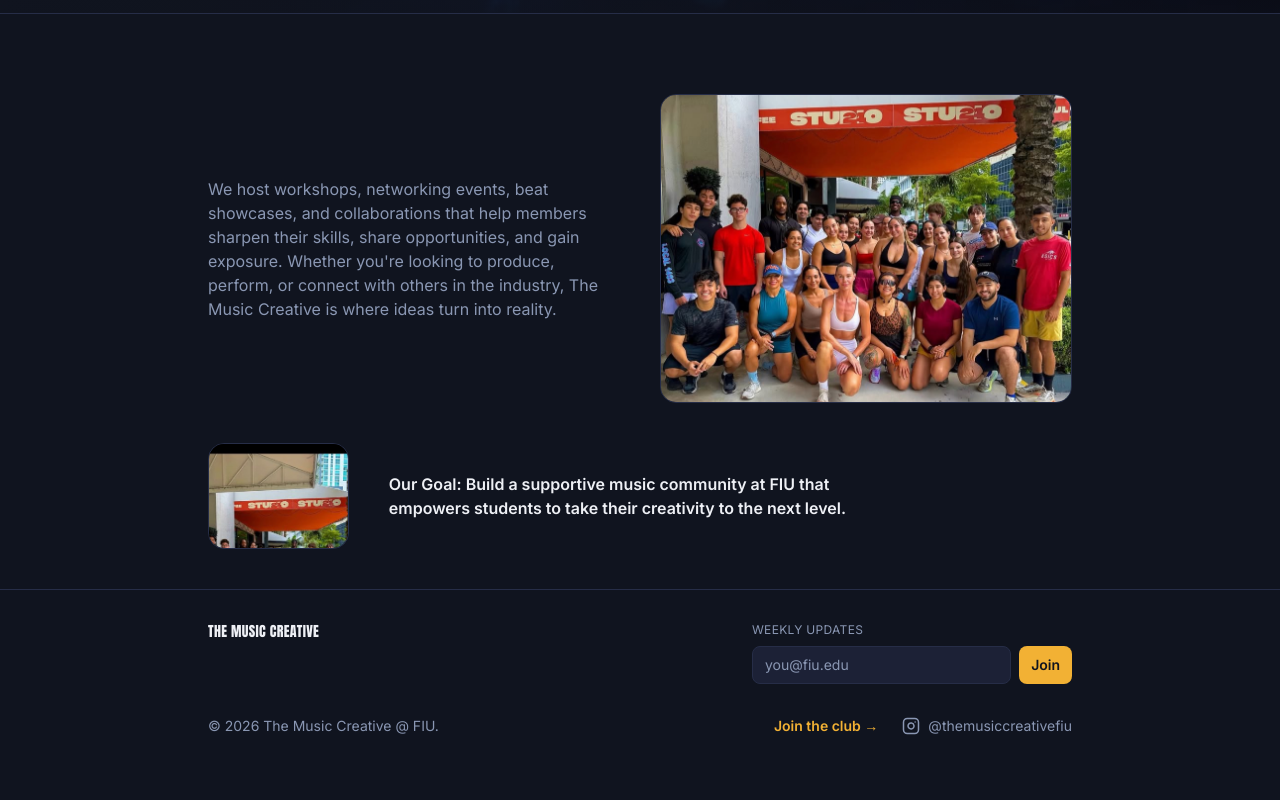
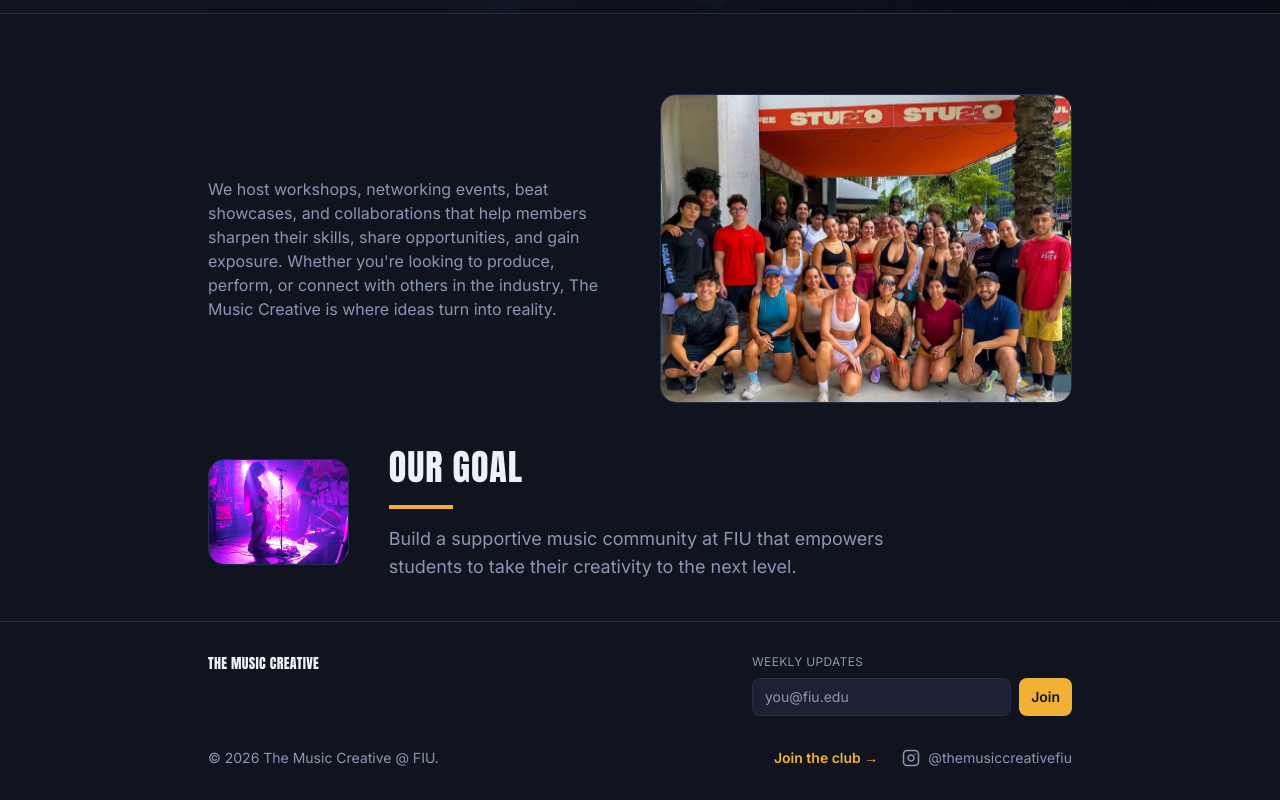
Before and after one commit to johnnybeatss/themusiccreative, a Next.js app: page / in a window 1280 px wide. Shown: the part 591-1391 px from the top of the page. Before the commit the page ends 1359 px from the top, so only its background shows below. Built offline with nearby package versions, Linux system fonts and the light colour scheme; no server answers; the database is empty.

Commit message:
Replace Studio24 awning photo with purple stage shot; give Our Goal a display-style heading treatment

```diff
--- a/src/app/page.tsx
+++ b/src/app/page.tsx
@@ -103,18 +103,24 @@ export default async function HomePage() {
         <Reveal delay={0.05}>
           <div className="order-2 aspect-[4/3] overflow-hidden rounded-2xl border border-navy-800 sm:order-1 sm:col-span-2">
             <Image
-              src="/photos/group-photo.jpg"
-              alt="The Music Creative members outside Studio24"
-              width={400}
-              height={300}
+              src="/photos/stage-purple.jpg"
+              alt="A band performing live at a Music Creative show"
+              width={828}
+              height={1093}
               className="h-full w-full object-cover"
             />
           </div>
         </Reveal>
-        <p className="order-1 font-semibold text-ivory sm:order-2 sm:col-span-3">
-          Our Goal: Build a supportive music community at FIU that empowers
-          students to take their creativity to the next level.
-        </p>
+        <div className="order-1 sm:order-2 sm:col-span-3">
+          <p className="font-display text-3xl leading-snug tracking-wide text-ivory sm:text-4xl">
+            OUR GOAL
+          </p>
+          <div className="mt-3 h-1 w-16 bg-gold" />
+          <p className="mt-4 text-lg text-steel-light">
+            Build a supportive music community at FIU that empowers
+            students to take their creativity to the next level.
+          </p>
+        </div>
       </div>
 
       {videos.length > 0 && (
```
Also changed, not shown: public/photos/group-photo.jpg (deleted), public/photos/stage-purple.jpg (added).
